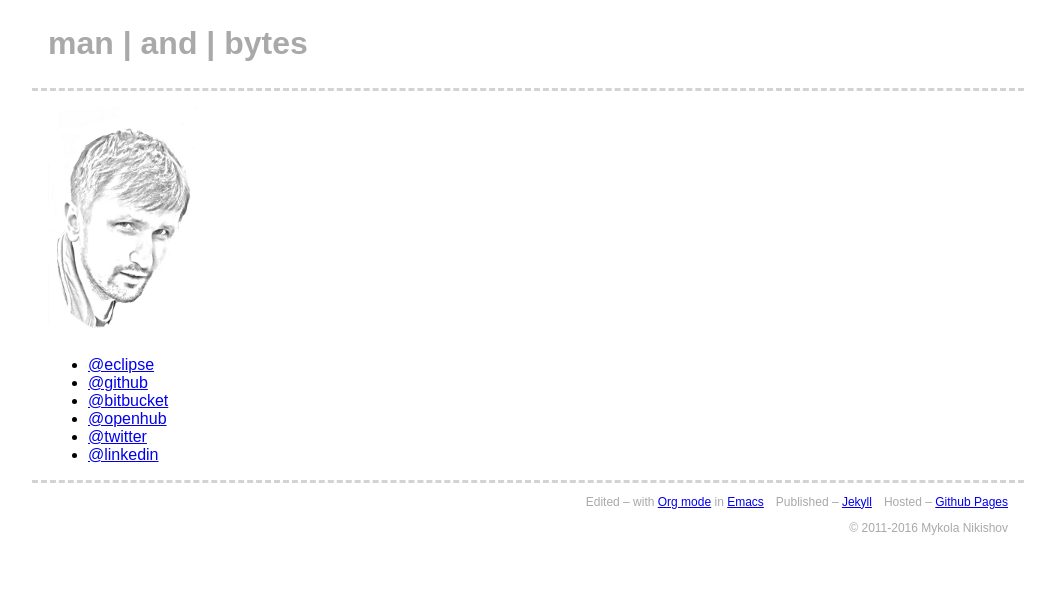
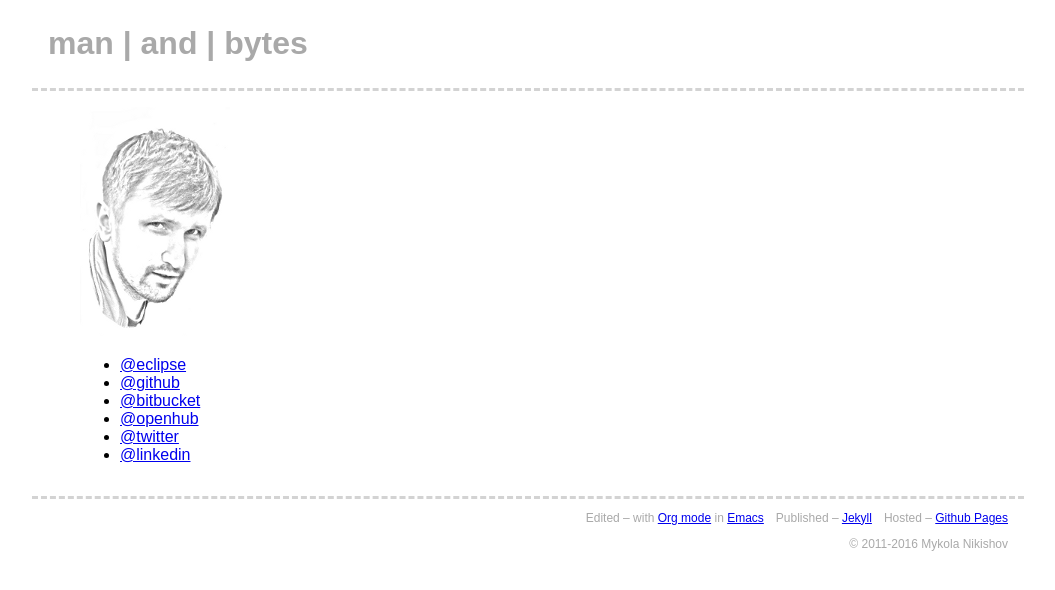
Before and after one commit to manandbytes/manandbytes.github.com, a Jekyll site: the page built from index.md, in a window 1280 px wide. Shown: the top 590 px of the page, without its empty margins (112-1167 px from the left). Built offline with Jekyll 4.4.1, drawn with Linux system fonts in a browser that asks for light colours.

Commit message:
Make main a flex container

```diff
--- a/css/main.css
+++ b/css/main.css
@@ -15,6 +15,14 @@
     color: darkgrey;
 }
 
+main {
+    display: flex;
+}
+
+main > * {
+    margin: 0 2rem;
+}
+
 main, footer {
     border-top: .2rem dashed lightgrey;
 }
@@ -27,14 +35,6 @@
     margin: 0 auto;
     padding: 0 1rem;
     max-width: 60rem;
-}
-
-main > aside, main > article {
-    float: left;
-}
-
-main > article {
-    padding: 0 1rem;
 }
 
 nav {
```
